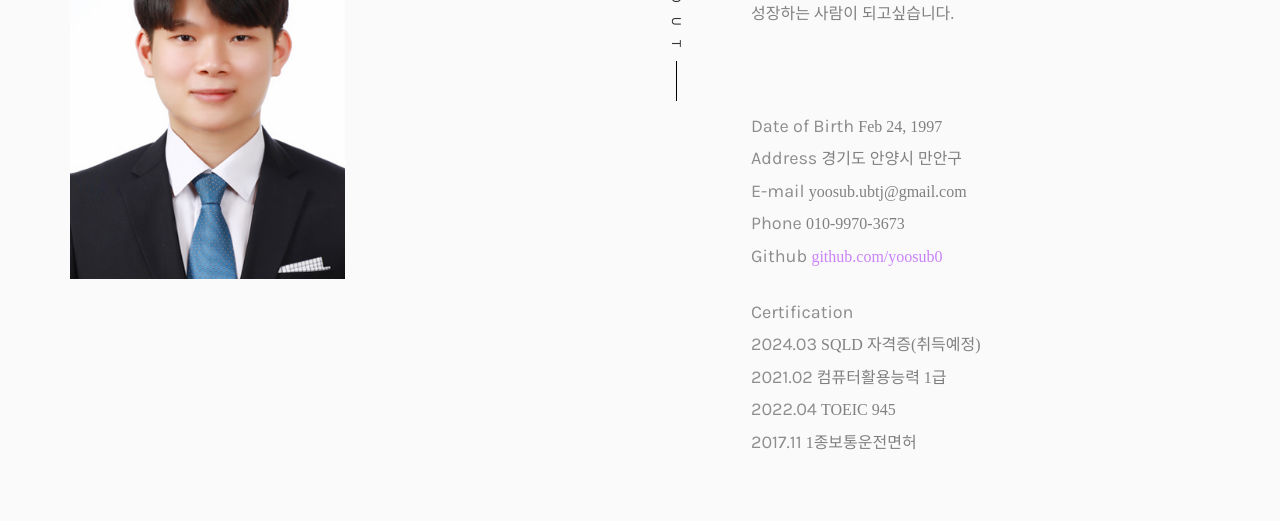
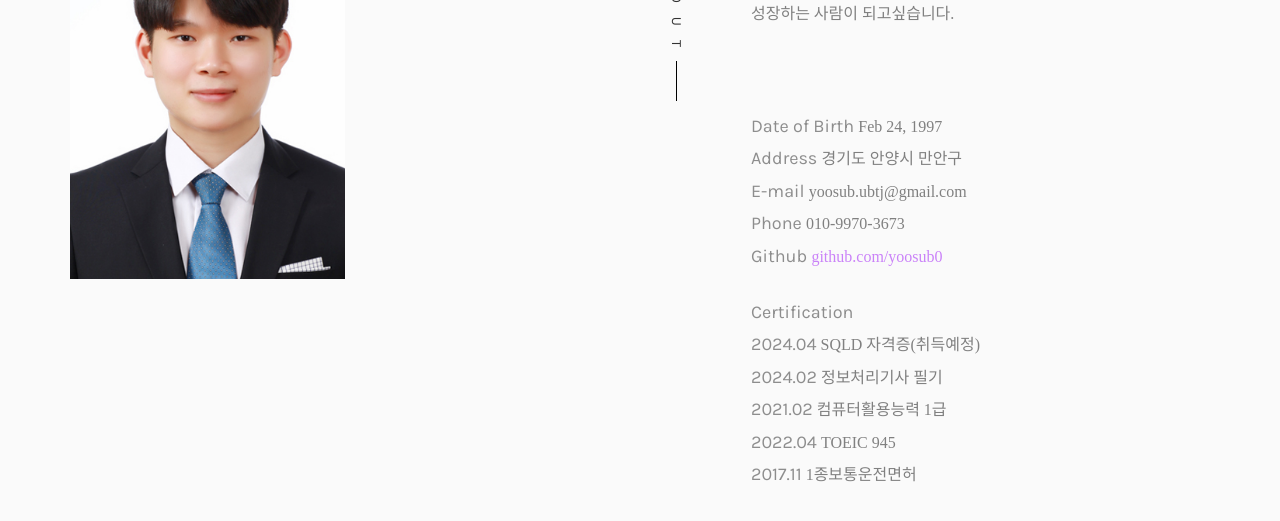
Before and after one commit to yoosub0/yoosub0.github.io, a plain HTML site: page index.html in a window 1280 px wide. Shown: the part 361-882 px from the top of the page. Drawn offline with nearby package versions, Linux system fonts and the light colour scheme; a script that the page names is missing; a web font is replaced by a local one.

Commit message:
자격증 수정

```diff
--- a/index.html
+++ b/index.html
@@ -139,7 +139,8 @@
 									<span>Certification</span>
 									</div>
 									<div>
-										<span>2024.03</span> <!--  <span class="s-title">-->SQLD 자격증(취득예정)</span> <br>
+										<span>2024.04</span> <!--  <span class="s-title">-->SQLD 자격증(취득예정)</span> <br>
+										<span>2024.02</span> 정보처리기사 필기 <br>
 									    <span>2021.02</span> 컴퓨터활용능력 1급 <br>
 									    <span>2022.04</span> TOEIC 945 <br>
 									    <span>2017.11</span> 1종보통운전면허
```
